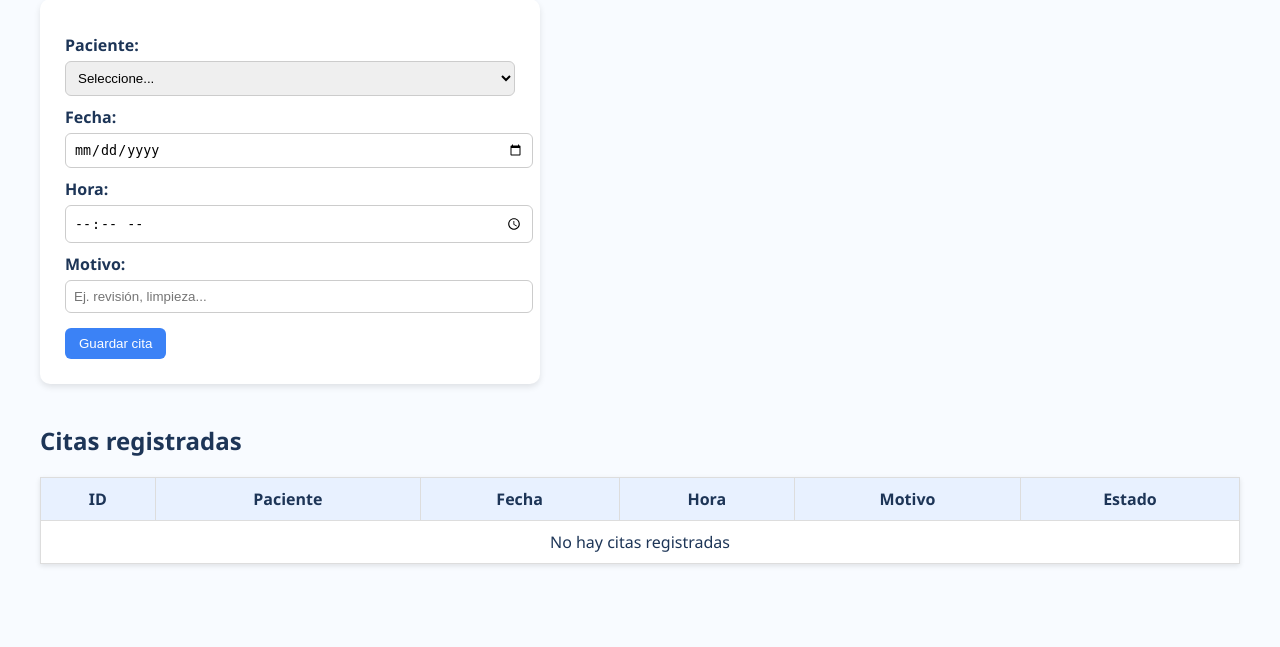
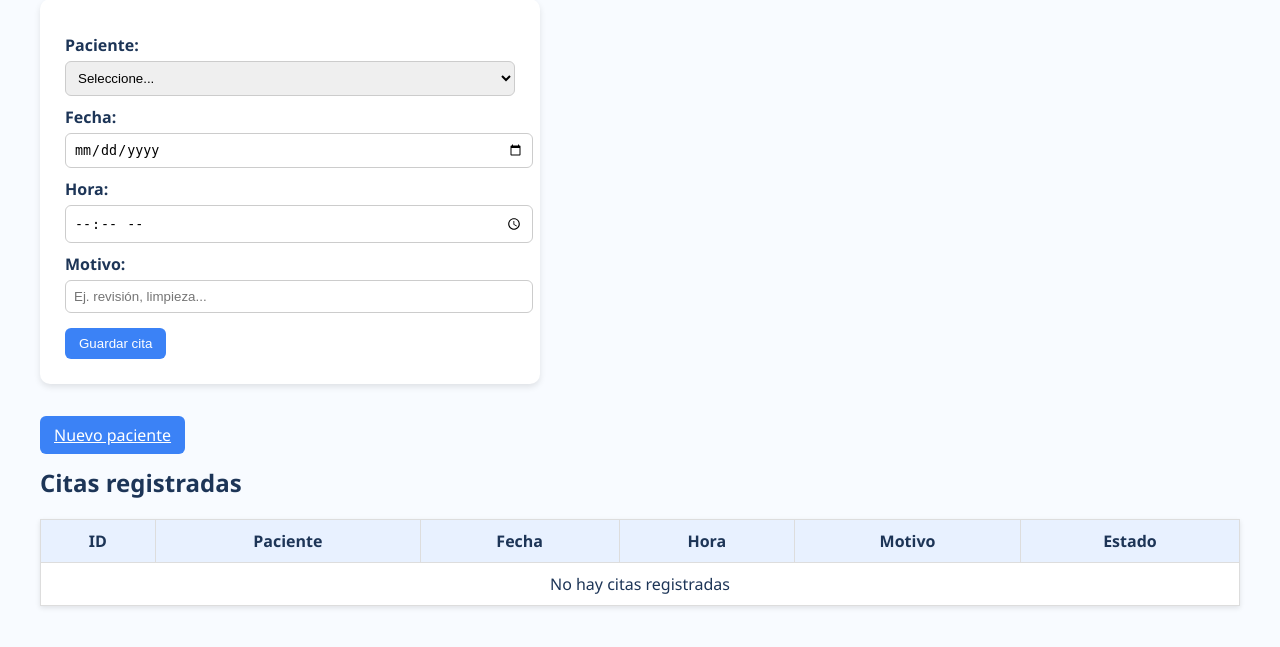
Before and after one commit to Danteroll/Ortholex, a PHP site: page /form_cita.php in a window 1280 px wide. Shown: the part 114-761 px from the top of the page. Run offline with PHP 8.4, Linux system fonts and the light colour scheme; data that the repository does not hold is empty.

Commit message:
cita nuevo paciente
boton de nuevo paciente en cita

```diff
--- a/form_cita.php
+++ b/form_cita.php
@@ -85,6 +85,10 @@ tr:hover{background:#f1f5fb}
 
 </form>
 
+<div>
+  <a class="btn" href="form_paciente.php" role="button">Nuevo paciente</a>
+</div>
+
 <?php
 // === GUARDAR CITA ===
 if(isset($_POST['guardar'])){
```
